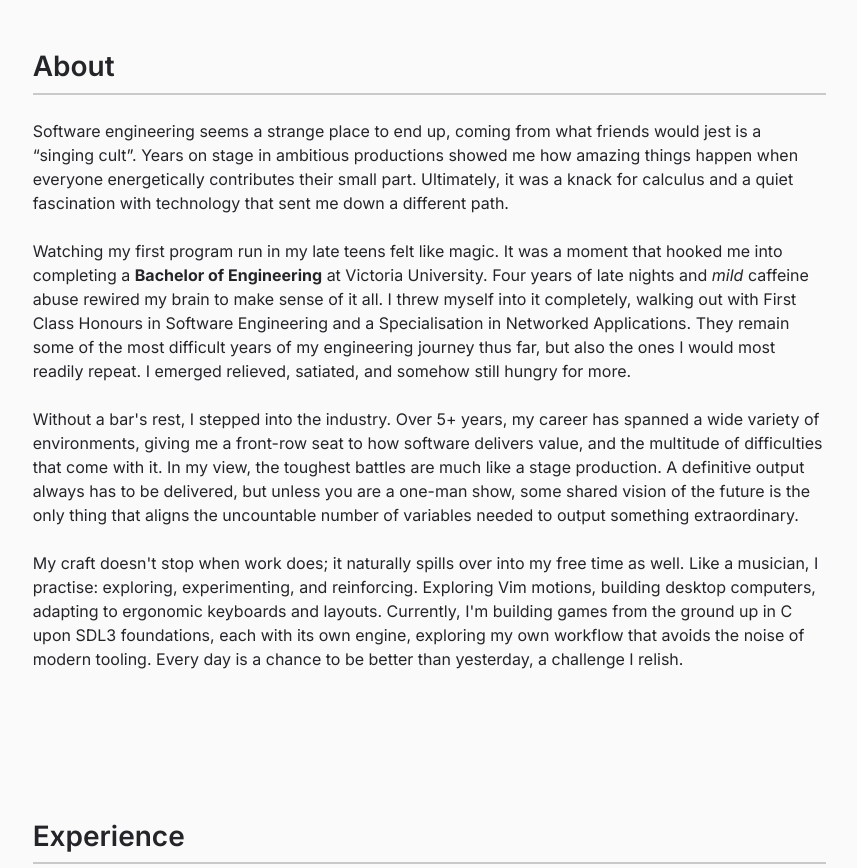
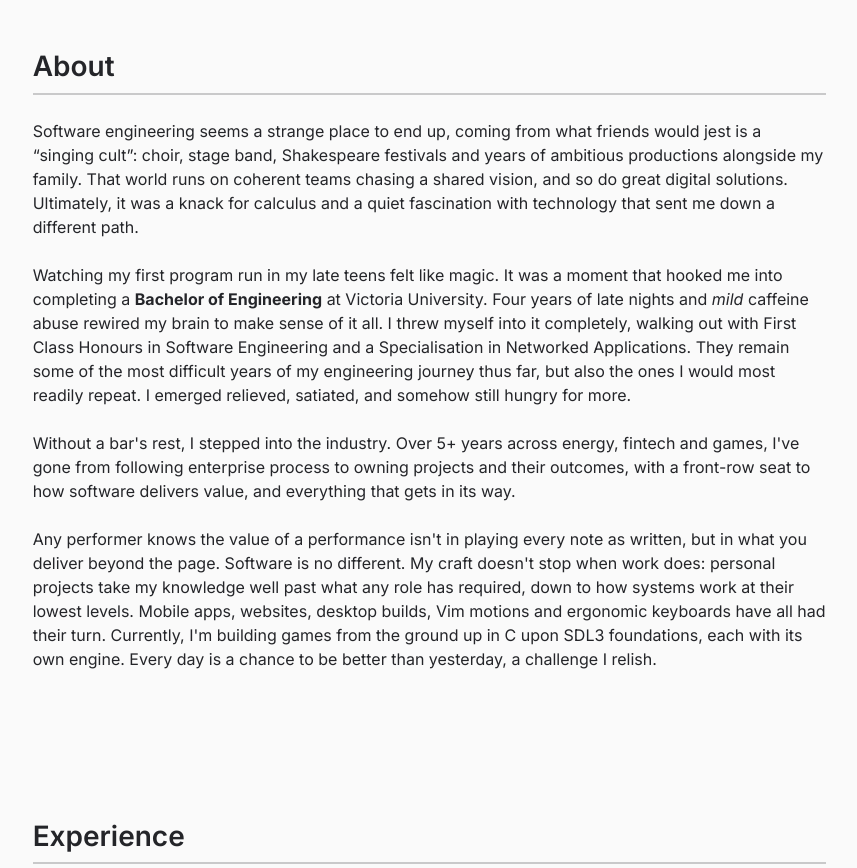
Before and after one commit to HonsonCooky/cookbook, a plain HTML site: page index.html in a window 1280 px wide. Shown: the part 297-1165 px from the top of the page, without its empty margins (203-1060 px from the left). Drawn offline with Linux system fonts and the light colour scheme.

Commit message:
About (CV and site): thespian opener with coherent teams, enterprise-to-ownership arc, performer line and personal projects to the lowest levels

```diff
--- a/index.html
+++ b/index.html
@@ -84,9 +84,10 @@
 
             <p>
                 Software engineering seems a strange place to end up, coming from what friends would jest is a
-                <q>singing cult</q>. Years on stage in ambitious productions showed me how amazing things happen when
-                everyone energetically contributes their small part. Ultimately, it was a knack for calculus and a
-                quiet fascination with technology that sent me down a different path.
+                <q>singing cult</q>: choir, stage band, Shakespeare festivals and years of ambitious productions
+                alongside my family. That world runs on coherent teams chasing a shared vision, and so do great digital
+                solutions. Ultimately, it was a knack for calculus and a quiet fascination with technology that sent me
+                down a different path.
             </p>
             <p>
                 Watching my first program run in my late teens felt like magic. It was a moment that hooked me into
@@ -97,19 +98,17 @@
                 the ones I would most readily repeat. I emerged relieved, satiated, and somehow still hungry for more.
             </p>
             <p>
-                Without a bar's rest, I stepped into the industry. Over 5+ years, my career has spanned a wide variety
-                of environments, giving me a front-row seat to how software delivers value, and the multitude of
-                difficulties that come with it. In my view, the toughest battles are much like a stage production. A
-                definitive output always has to be delivered, but unless you are a one-man show, some shared vision of
-                the future is the only thing that aligns the uncountable number of variables needed to output something
-                extraordinary.
+                Without a bar's rest, I stepped into the industry. Over 5+ years across energy, fintech and games, I've
+                gone from following enterprise process to owning projects and their outcomes, with a front-row seat to
+                how software delivers value, and everything that gets in its way.
             </p>
             <p>
-                My craft doesn't stop when work does; it naturally spills over into my free time as well. Like a
-                musician, I practise: exploring, experimenting, and reinforcing. Exploring Vim motions, building desktop
-                computers, adapting to ergonomic keyboards and layouts. Currently, I'm building games from the ground up
-                in C upon SDL3 foundations, each with its own engine, exploring my own workflow that avoids the noise of
-                modern tooling. Every day is a chance to be better than yesterday, a challenge I relish.
+                Any performer knows the value of a performance isn't in playing every note as written, but in what you
+                deliver beyond the page. Software is no different. My craft doesn't stop when work does: personal
+                projects take my knowledge well past what any role has required, down to how systems work at their
+                lowest levels. Mobile apps, websites, desktop builds, Vim motions and ergonomic keyboards have all had
+                their turn. Currently, I'm building games from the ground up in C upon SDL3 foundations, each with its
+                own engine. Every day is a chance to be better than yesterday, a challenge I relish.
             </p>
         </section>
 
```
Also changed, not shown: cv/index.html (+8 -7 lines).
